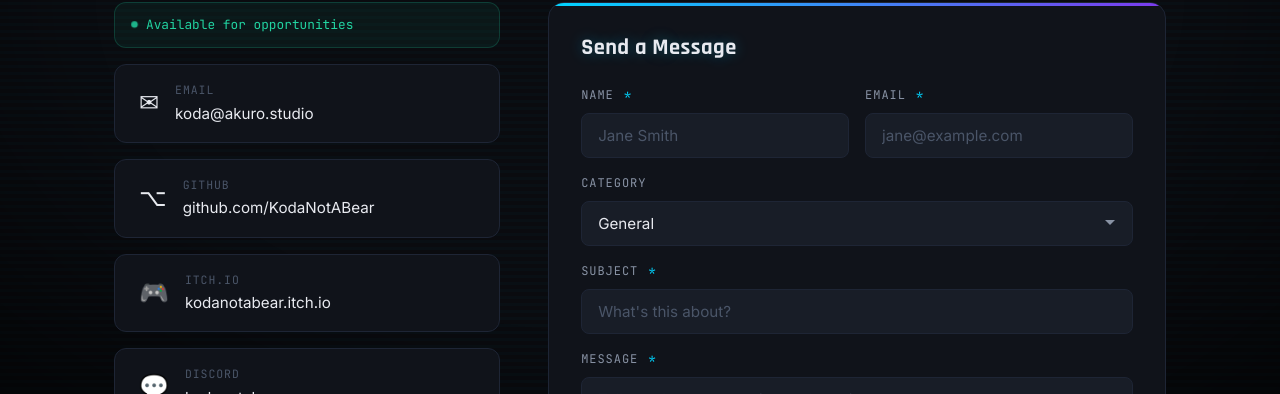
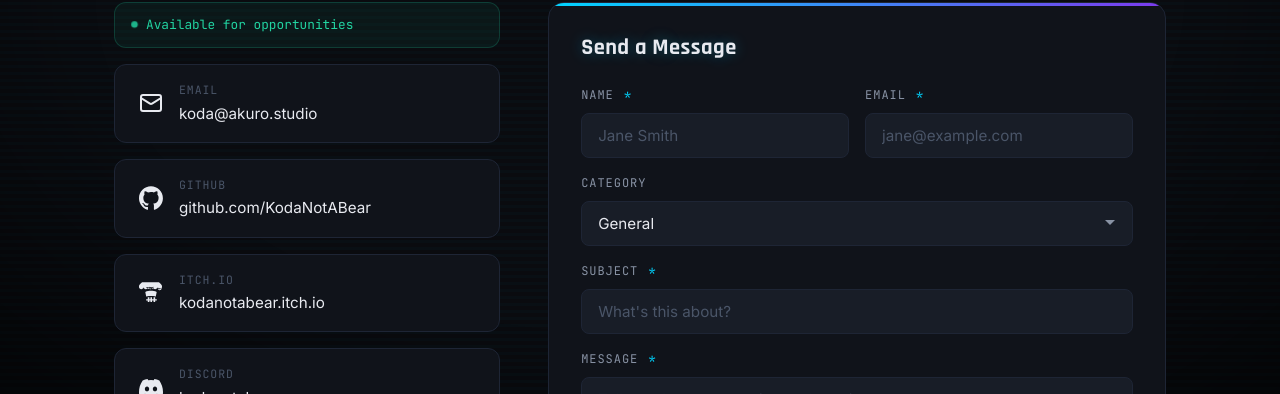
Before and after one commit to KodaNotABear/KodaNotABear.github.io, a React (Vite) app: page /contact in a window 1280 px wide. Shown: the part 406-800 px from the top of the page. Built offline with nearby package versions, Linux system fonts and the light colour scheme; no server answers.

Commit message:
feat: replace emoji icons with SVG brand icons on Contact page

```diff
--- a/src/pages/Contact.jsx
+++ b/src/pages/Contact.jsx
@@ -1,14 +1,15 @@
 import { useState } from 'react'
 import { motion } from 'framer-motion'
 import styles from './Contact.module.css'
+import { EmailIcon, GitHubIcon, ItchIcon, DiscordIcon } from '../components/Icons'
 
 const CONTACT_EMAIL = 'koda@akuro.studio'
 
 const CONTACT_INFO = [
-  { icon: '✉', label: 'Email', value: CONTACT_EMAIL, href: `mailto:${CONTACT_EMAIL}` },
-  { icon: '⌥', label: 'GitHub', value: 'github.com/KodaNotABear', href: 'https://github.com/KodaNotABear' },
-  { icon: '🎮', label: 'itch.io', value: 'kodanotabear.itch.io', href: 'https://kodanotabear.itch.io' },
-  { icon: '💬', label: 'Discord', value: 'kodanotabear', href: 'https://discord.com/users/kodanotabear' },
+  { icon: <EmailIcon />, label: 'Email', value: CONTACT_EMAIL, href: `mailto:${CONTACT_EMAIL}` },
+  { icon: <GitHubIcon />, label: 'GitHub', value: 'github.com/KodaNotABear', href: 'https://github.com/KodaNotABear' },
+  { icon: <ItchIcon />, label: 'itch.io', value: 'kodanotabear.itch.io', href: 'https://kodanotabear.itch.io' },
+  { icon: <DiscordIcon />, label: 'Discord', value: 'kodanotabear', href: 'https://discord.com/users/kodanotabear' },
 ]
 
 // This form uses Formspree (free, no server needed on GitHub Pages).
--- a/src/pages/Contact.module.css
+++ b/src/pages/Contact.module.css
@@ -60,6 +60,17 @@
 .infoIcon {
   font-size: 1.5rem;
   flex-shrink: 0;
+  width: 1.5rem;
+  height: 1.5rem;
+  display: flex;
+  align-items: center;
+  justify-content: center;
+  color: var(--accent);
+}
+
+.infoIcon svg {
+  width: 1.5rem;
+  height: 1.5rem;
 }
 
 .infoLabel {
```
